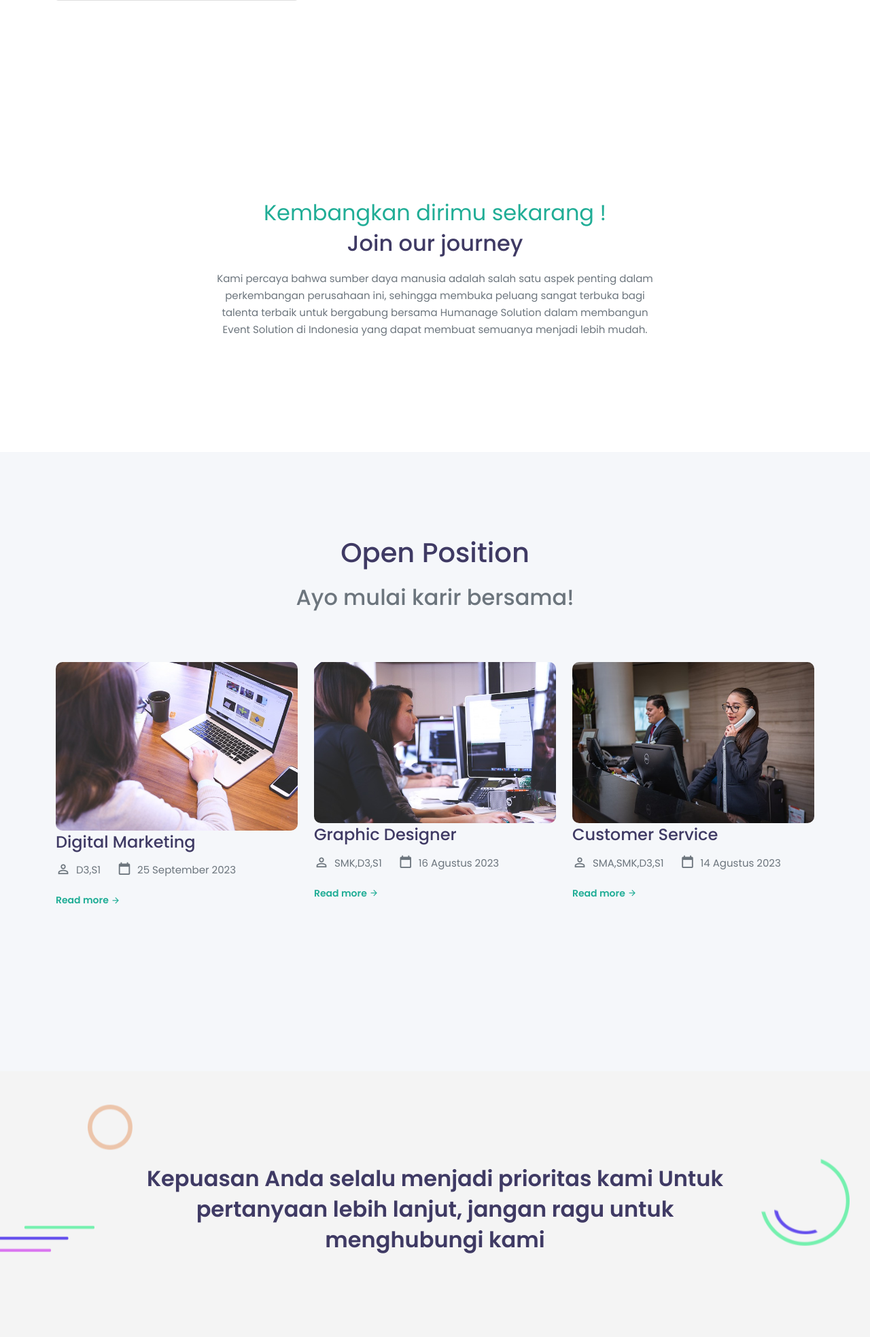
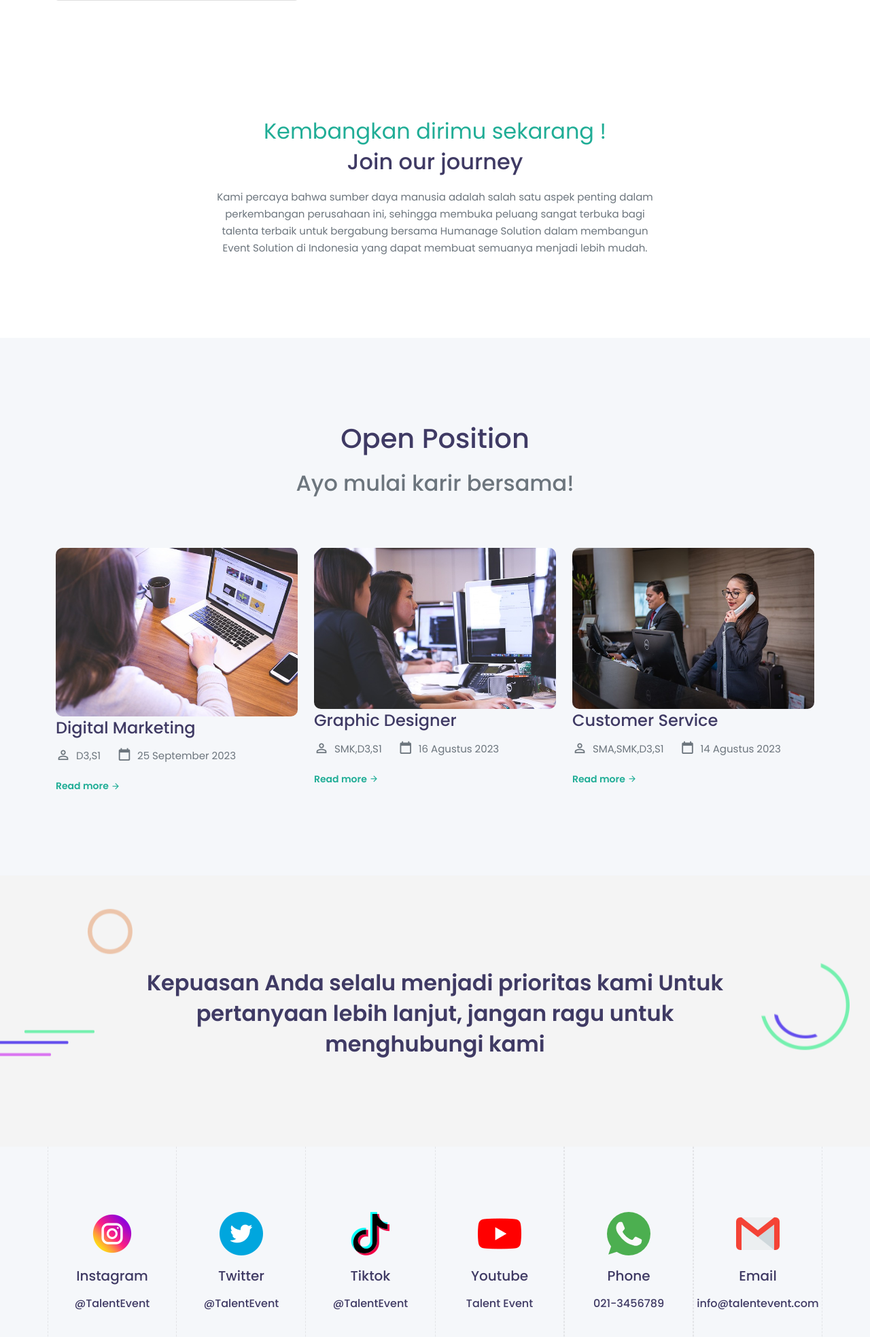
Before and after one commit to AmandaYora/event, a CodeIgniter 4 app: the page made by app/Views/LandingPage/index.php in a window 1280 px wide. Shown: the part 3256-5223 px from the top of the page at 68% size. Run offline with PHP 8.4 and a stand-in for CodeIgniter, Linux system fonts and the light colour scheme; the template is opened without the code that fills it, so the values that code supplies are empty; some libraries are stand-ins or nearby versions.

Commit message:
perbaikan padding

```diff
--- a/app/Views/LandingPage/index.php
+++ b/app/Views/LandingPage/index.php
@@ -226,7 +226,7 @@
     <!-- end service -->
 
     <!-- start features -->
-    <section class="section " id="features">
+    <section class="section" id="features">
         <div class="container">
             <div class="row align-items-center" id="part1">
                 <div class="col-lg-7">
@@ -377,7 +377,7 @@
     <!-- end features -->
 
     <!-- start faq  -->
-    <section class="section faq" id="faq">
+    <section class="section" style="padding-top:0px;" id="faq">
         <div class="container">
             <div class="row">
                 <div class="col-lg-12">
@@ -389,18 +389,6 @@
                             bersama Humanage Solution dalam membangun Event Solution di Indonesia yang dapat membuat semuanya menjadi lebih mudah.</p>
                     </div>
                 </div>
-            </div>
-            <div class="row justify-content-center align-items-center">
-                <div class="col-lg-6">
-                    <div class="accordion mt-5" id="accordionExample">
-                        <div class="faq-collaps faq-collaps-2">
-
-                        </div>
-                    </div>
-                </div>
-                <!-- <div class="col-lg-6">
-                    <img src="<?= base_url('assets/landingpage/images/faq/Questions.png'); ?>" alt="" class="img-fluid">
-                </div> -->
             </div>
 
         </div>
@@ -505,7 +493,7 @@
 
 
     <!-- start blog -->
-    <section class="section bg-light" id="blog">
+    <section class="section bg-light"  style="padding-top:0px;" id="blog">
         <!-- start cta -->
         <section class="cta section" id="cta-ani">
             <div class="cta-image position-relative">
```
